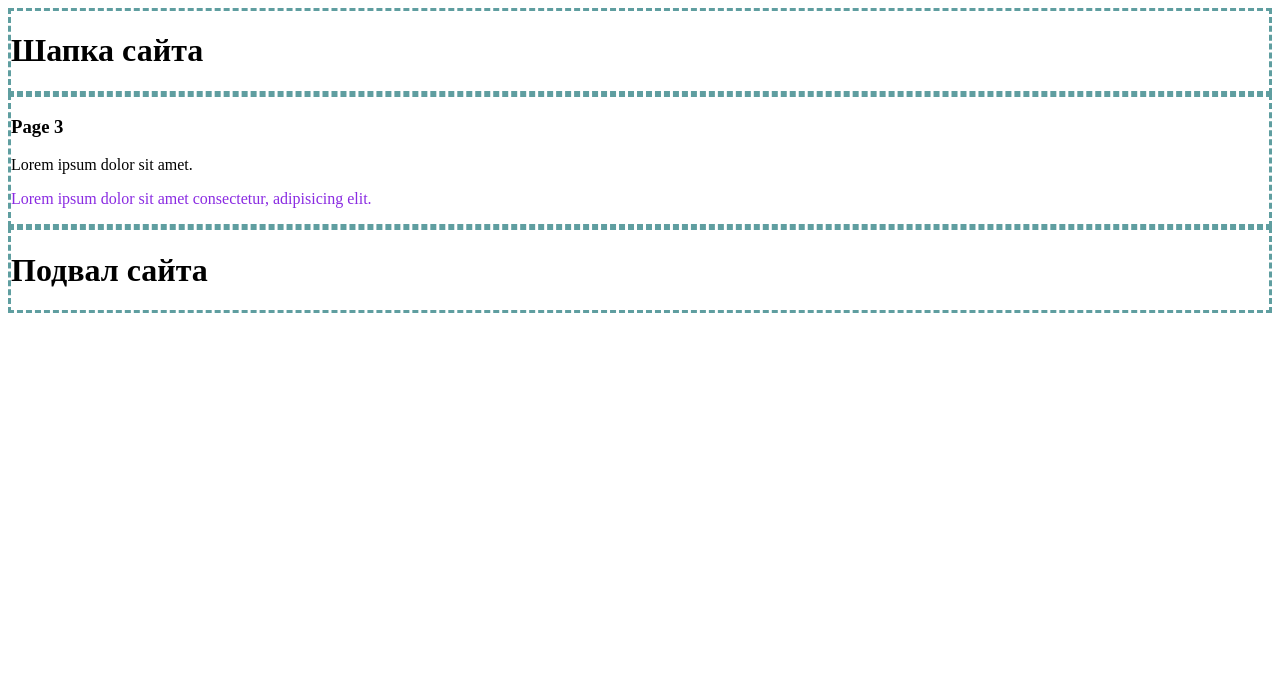
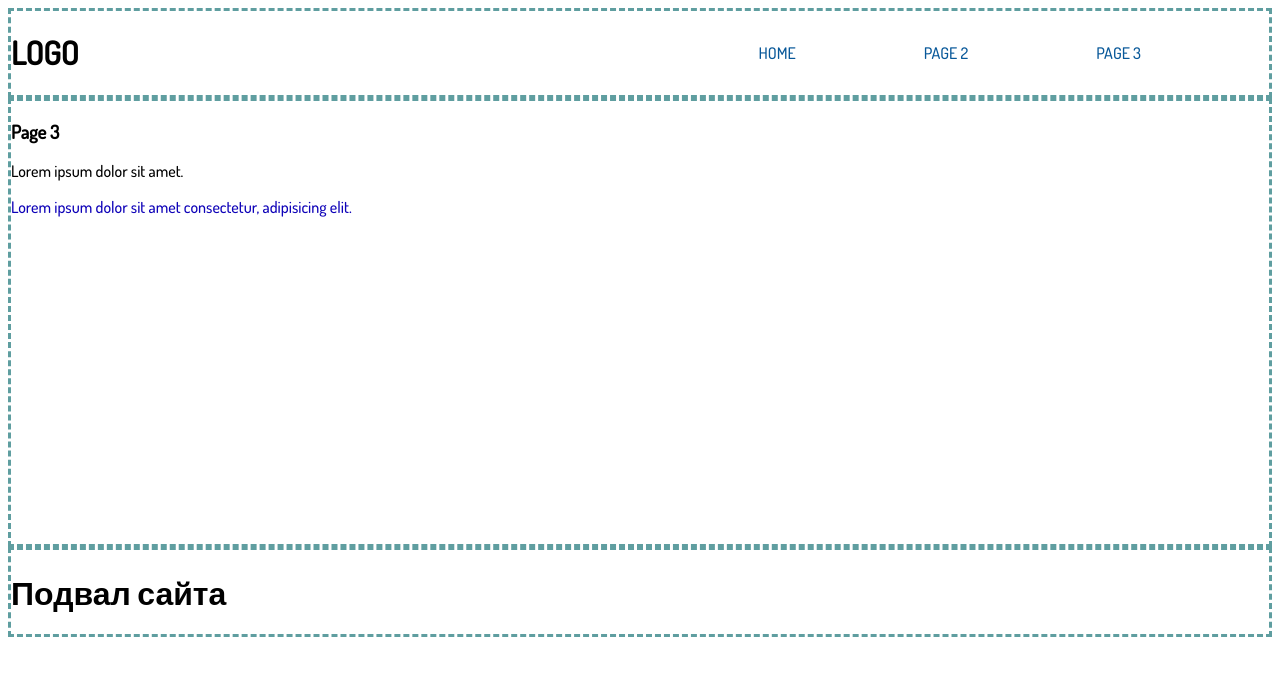
Before and after one commit to LanaGallagher/3_web, a Flask app: page /page3 in a window 1280 px wide. Shown: the top 676 px of the page. Run offline with Flask 3, Linux system fonts and the light colour scheme.

Commit message:
modified style.css

```diff
--- a/static/style.css
+++ b/static/style.css
@@ -1,7 +1,53 @@
+@import url('https://fonts.googleapis.com/css2?family=Dosis:wght@500&display=swap');
+
+body {
+    font-family: 'Dosis', 'Colibri', sans-serif;
+    display: grid;
+    height: 100%;
+    grid-template-areas:
+        "h h h h h"
+        "m m m m m"
+        "f f f f f";
+    grid-template-rows: 1fr 5fr 1fr ;
+}
 header, main, footer {
     border: 3px dashed cadetblue;
 }
 
+/* шапка */
+header {
+    display: grid;
+    grid-area: h;
+}
+.logo {
+    grid-column: 1/3;
+}
+.nav {
+    grid-column: 3/5;
+    display: flex;
+    justify-content: space-evenly;
+    align-items: center;
+    list-style-type: none;
+}
+.nav a {
+    text-decoration: none;
+    text-transform: uppercase;
+    color: rgb(8, 88, 153);
+}
+.nav a:hover {
+    background-color: burlywood;
+}
+
+/* основная часть */
+main {
+    grid-area: m;
+}
+
 #page3p2{
-    color: blueviolet;
+    color: rgb(14, 2, 184);
 }
+
+/* подвал */
+footer {
+    grid-area: f;
+}
--- a/templates/base.html
+++ b/templates/base.html
@@ -8,7 +8,14 @@
 </head>
 <body>
     <header>
-        <h1>Шапка сайта</h1>
+        <div class="logo">
+            <h1>LOGO</h1>
+        </div>
+        <ul class="nav">
+            <li class="btn"><a href="/">Home</a></li>
+            <li class="btn"><a href="page2">Page 2</a></li>
+            <li class="btn"><a href="page3">Page 3</a></li>
+        </ul>
     </header>
     <main>
         {% block main %}
```
